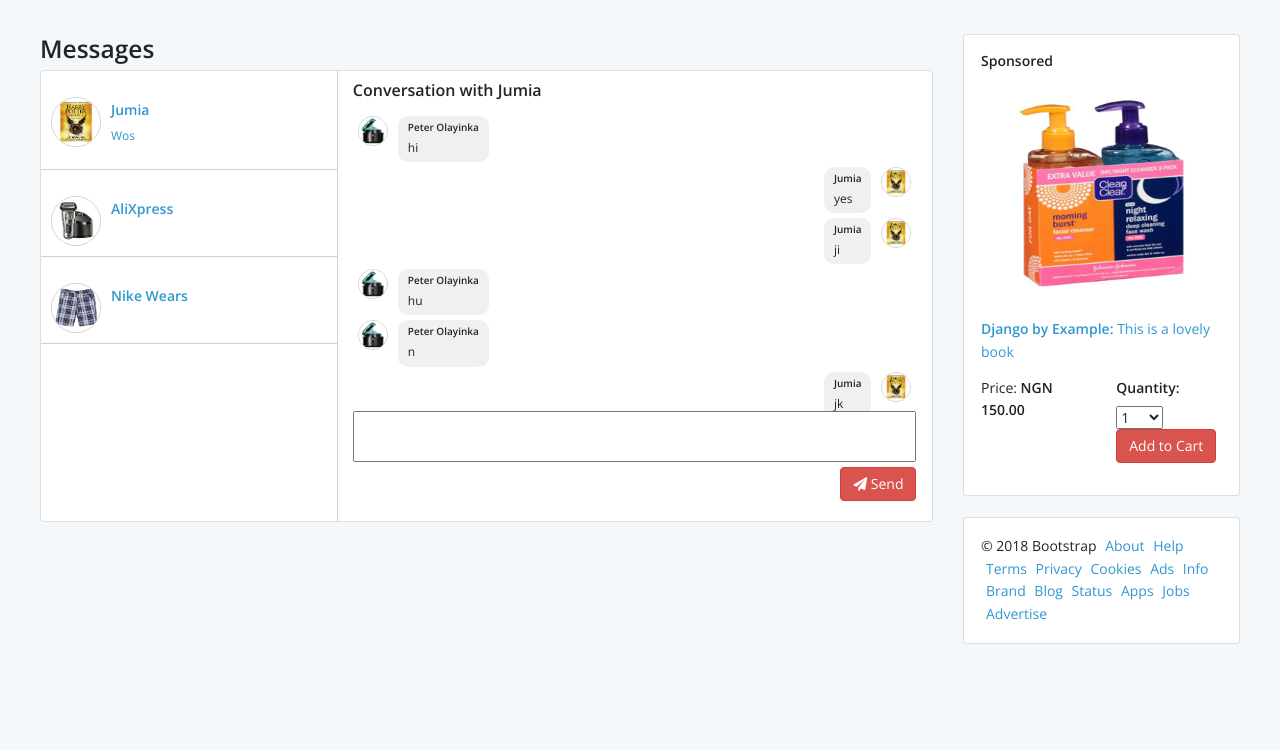
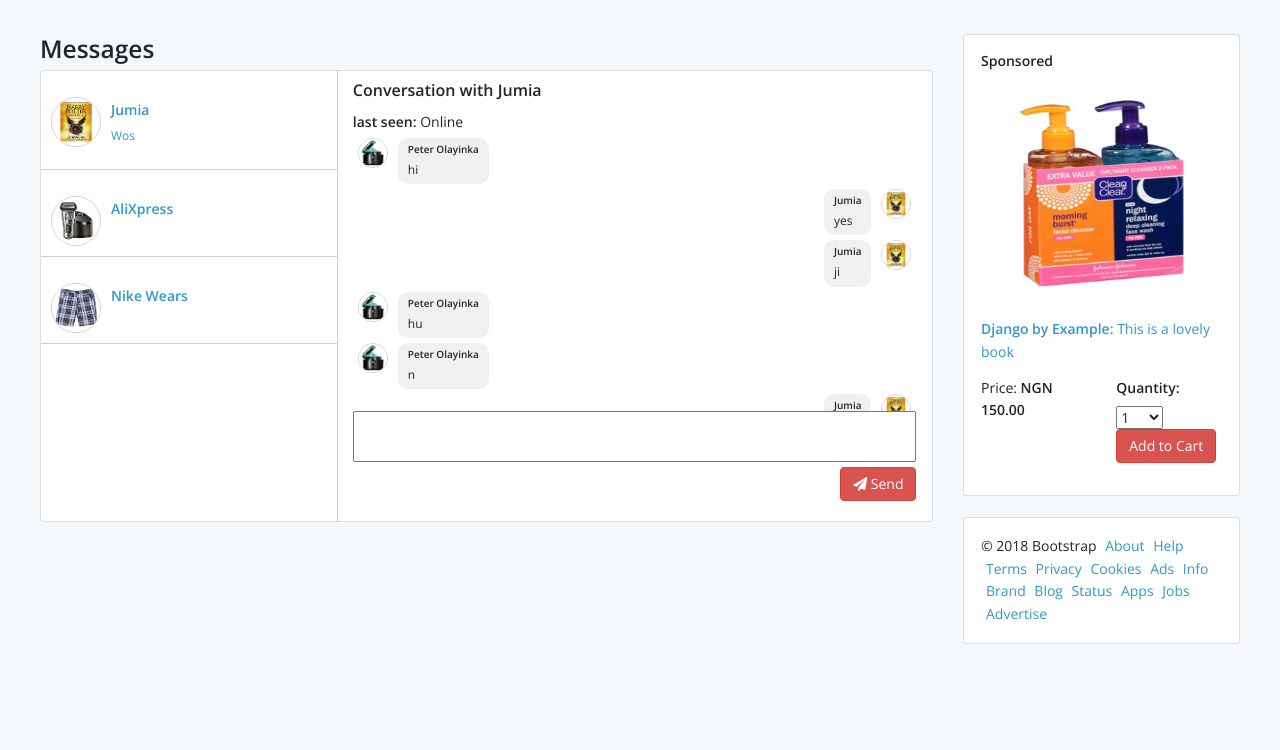
Before and after one commit to peterolayinka/social-ecommerce, a Django app: page /message/message/2/ in a window 1280 px wide. Shown: the part 50-800 px from the top of the page. Run offline with Django 3.2, Linux system fonts and the light colour scheme; a user stored in the database is signed in; data comes from the database, SQL or seed files in the repository; parts of the project's set-up code (start-up, migrations or seed data) failed here and were passed over; some libraries are stand-ins or nearby versions.

Commit message:
fixed online status

```diff
--- /dev/null
+++ b/account/middleware.py
@@ -0,0 +1,30 @@
+from django.utils.timezone import now
+from django.contrib.auth import get_user_model
+
+User = get_user_model()
+
+# class SetLastVisitMiddleware(object):
+#     def process_response(self, request, response):
+#         if request.user.is_authenticated():
+#             # Update last visit time after request finished processing.
+#             User.objects.filter(pk=request.user.pk).update(last_login=now())
+#         return response
+
+
+class SetLastVisitMiddleware:
+    def __init__(self, get_response):
+        self.get_response = get_response
+        # One-time configuration and initialization.
+
+    def __call__(self, request):
+        # Code to be executed for each request before
+        # the view (and later middleware) are called.
+        if request.user.is_authenticated:
+            # Update last visit time after request finished processing.
+            User.objects.filter(pk=request.user.pk).update(last_login=now())
+        response = self.get_response(request)
+
+        # Code to be executed for each request/response after
+        # the view is called.
+
+        return response
--- a/message/templates/message/message_list.html
+++ b/message/templates/message/message_list.html
@@ -43,6 +43,11 @@
                                         <div class="message-box">
                                             {% if receipient %}
                                             <h3 class="message-content__title">Conversation with {{receipient.name}}</h3>
+                                            <span class="message__online-status">
+                                                {% with online=receipient.owner.last_login|timesince %}
+                                                <strong>last seen:</strong> {% if online|slugify == "0-minutes" %}Online{% else %}{{ online }}{% endif %}
+                                                {% endwith %}
+                                            </span>
                                             <ul class="message-container row">
                                                 {% for message in message_items %}
                                                 <li class="row message-content__item {% if request.user == message.user_from %}left-message__content{% else %}right-message__content{% endif %}">
--- a/message/templates/message/store_message.html
+++ b/message/templates/message/store_message.html
@@ -41,6 +41,9 @@
                         <div class="message-box">
                             {% if message_items %}
                             <h3 class="message-content__title" style="font-size:13px">Conversation with {{receipient.get_full_name}}</h3>
+                            {% with online=receipient.last_login|timesince %}
+                                                <strong>last seen:</strong> {% if online|slugify == "0-minutes" %}Online{% else %}{{ online }}{% endif %}
+                                                {% endwith %}
                             <ul class="message-container row">
                                 {% for message in message_items %}
                                 <li class="row message-content__item {% if message.from_store %}left-message__content{% else %}right-message__content{% endif %}">
--- a/socialcommerce/settings.py
+++ b/socialcommerce/settings.py
@@ -58,6 +58,7 @@
     'django.contrib.auth.middleware.AuthenticationMiddleware',
     'django.contrib.messages.middleware.MessageMiddleware',
     'django.middleware.clickjacking.XFrameOptionsMiddleware',
+    'account.middleware.SetLastVisitMiddleware',
 ]
 
 ROOT_URLCONF = 'socialcommerce.urls'
```
Also changed, not shown: store/templates/store/single_product.html (+10 -1 lines).
